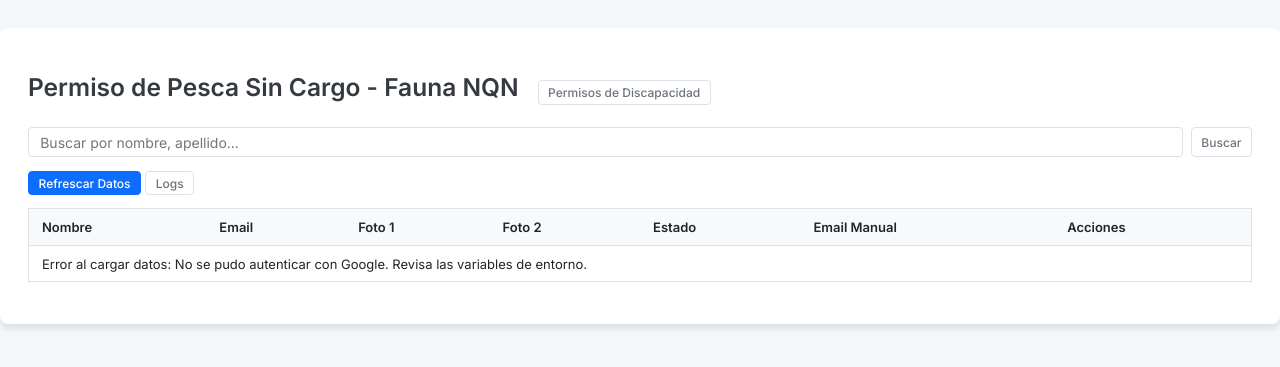
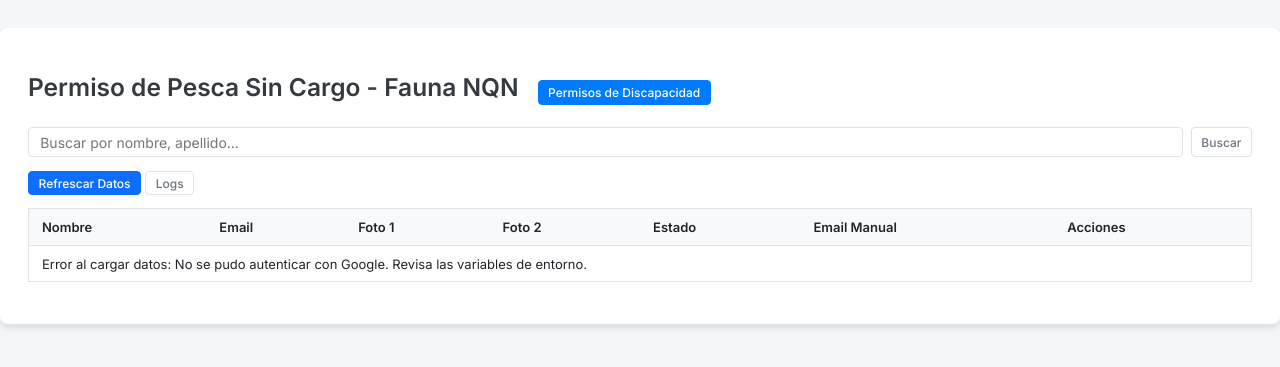
Before and after one commit to fundationemirarab-ux/sin_cargo_permisos, a Flask app: page / in a window 1280 px wide. Shown: the top 367 px of the page. Run offline with Flask 3, Linux system fonts and the light colour scheme.

Commit message:
Style: Update 'Permisos de Discapacidad' button color

```diff
--- a/templates/index.html
+++ b/templates/index.html
@@ -104,6 +104,16 @@
         .send-permit-btn:hover {
             background-color: #e0a800; /* Amarillo más oscuro al pasar el ratón */
             border-color: #e0a800;
+        }
+
+        .discapacidad-btn {
+            background-color: #007bff; /* Azul primario */
+            color: white;
+            border-color: #007bff;
+        }
+        .discapacidad-btn:hover {
+            background-color: #0056b3; /* Azul más oscuro al pasar el ratón */
+            border-color: #0056b3;
         }
 
         .download-link { color: var(--primary-color); background-color: transparent; border-color: transparent; padding: 0; }
@@ -228,7 +238,7 @@
 
     <div class="container">
         <h1 style="display: inline-block; margin-right: 15px;">Permiso de Pesca Sin Cargo - Fauna NQN</h1>
-        <a href="https://discapacidad-pesca.onrender.com/" class="action-btn" style="display: inline-block; vertical-align: middle;">Permisos de Discapacidad</a>
+        <a href="https://discapacidad-pesca.onrender.com/" class="action-btn discapacidad-btn" style="display: inline-block; vertical-align: middle;">Permisos de Discapacidad</a>
 
         <div class="search-container">
             <input type="search" id="search-input" placeholder="Buscar por nombre, apellido...">
```
